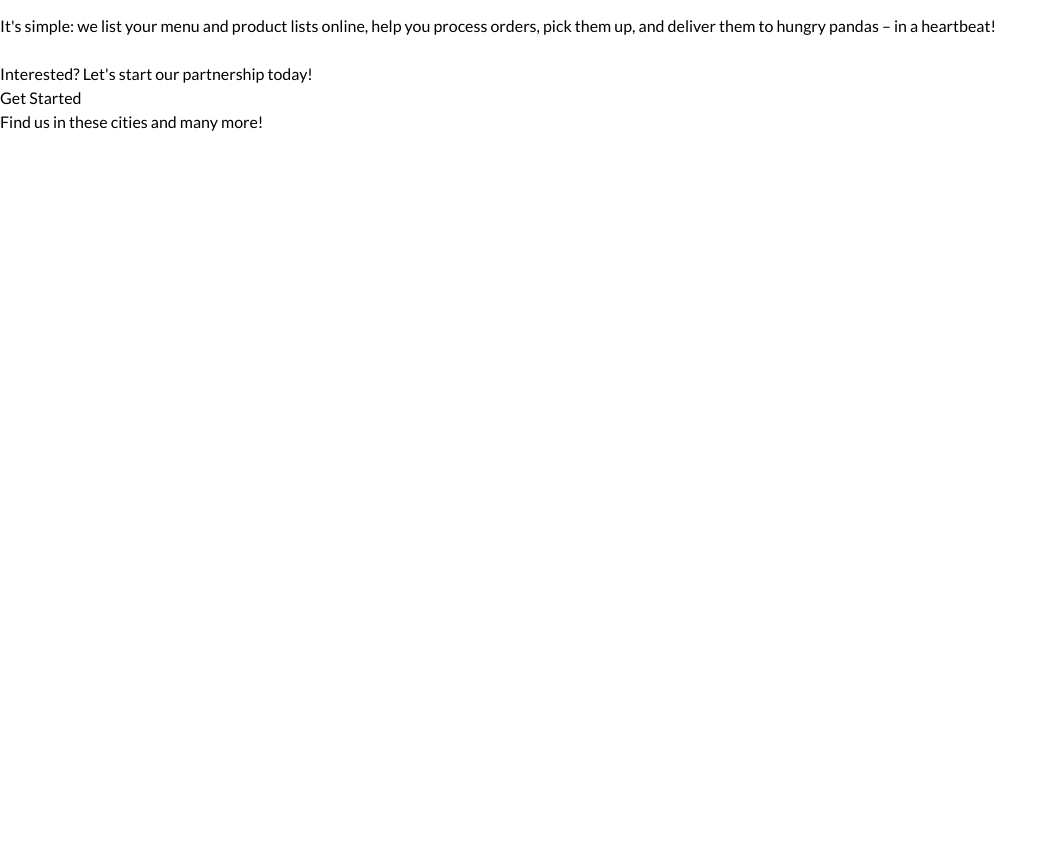
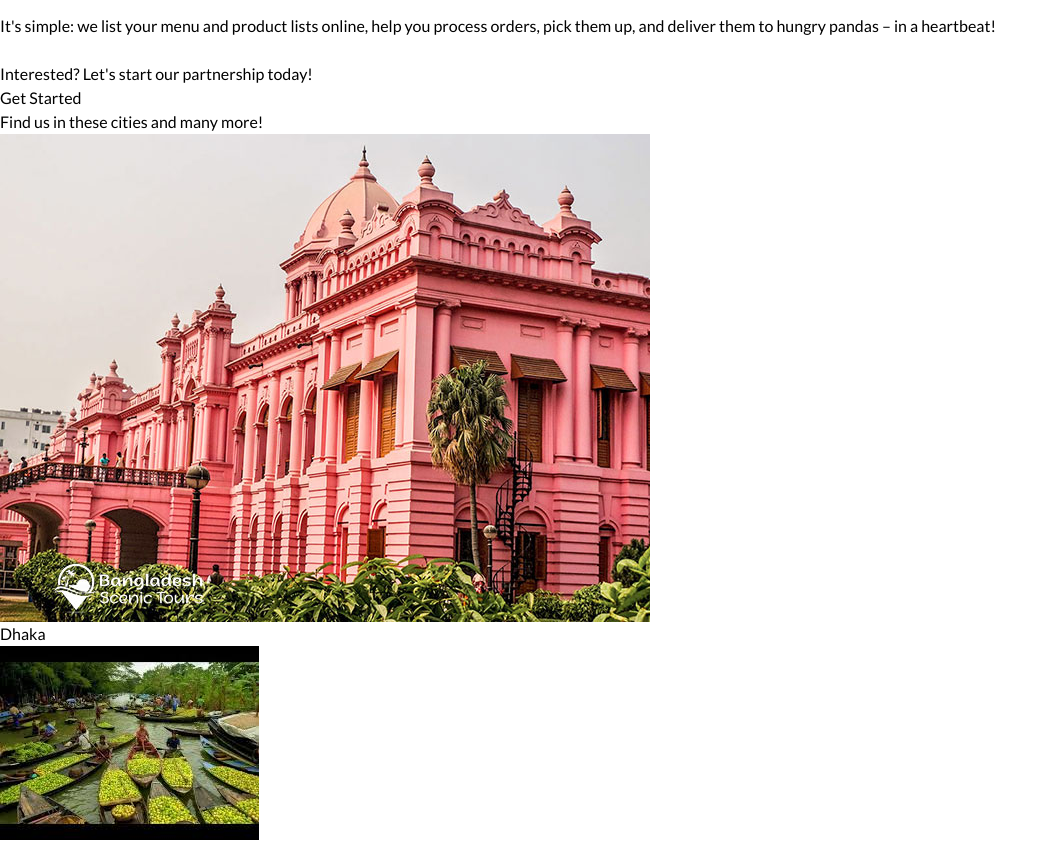
Before and after one commit to Fatiha26/food-delivery-React-Tailwind, a React (Vite) app: page / in a window 1280 px wide. Shown: the part 1520-2362 px from the top of the page, without its empty margins (0-1058 px from the left). Before the commit the page ends 1654 px from the top, so only its background shows below. Built offline with nearby package versions, Linux system fonts and the light colour scheme.

Commit message:
data fetched

```diff
--- a/src/components/Cities.jsx
+++ b/src/components/Cities.jsx
@@ -1,4 +1,5 @@
-import React from 'react'
+import React from 'react';
+import {data} from "../constants/data"
 
 const Cities = () => {
   return (
@@ -7,7 +8,13 @@ const Cities = () => {
          <h1 className='md:ml-16 md:mb-6 md:text-4xl ml-5 text-xl mb-4 font-bold'>
          Find us in these cities and many more!
          </h1>
-          <div>
+          <div className='grid md:grid-cols-4 gap-8'>
+             {data.map((text, index)=>(
+                <div key={index}>
+                   <img src={text.image} alt="city image" />
+                   <h3>{text.city}</h3>
+                </div>
+             ))}
 
           </div>
          </div>
--- a/src/constants/data.jsx
+++ b/src/constants/data.jsx
@@ -8,7 +8,7 @@ import raj from "../assets/images/raj.jpg"
 
 
 
-export const Data = [
+export const data = [
     {
         image:dhaka,
         city:"Dhaka",
```
